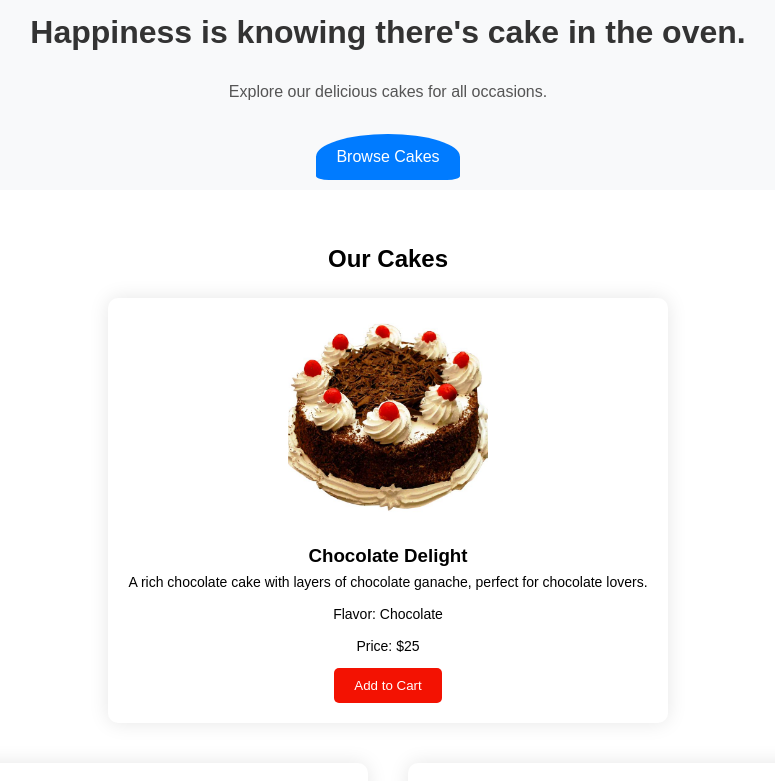
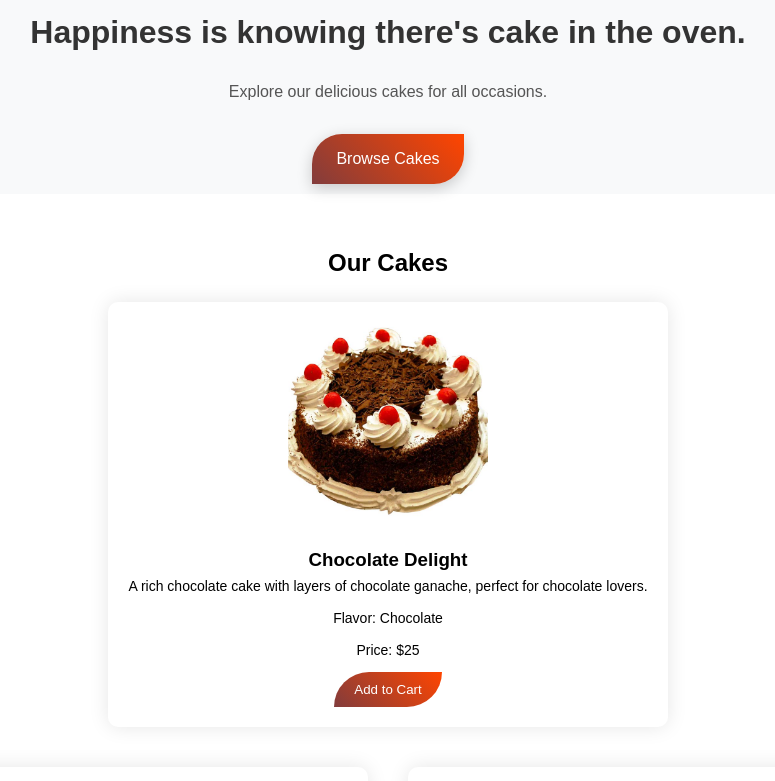
Before and after one commit to pranjalee30/cake, a React (Create React App) app: page / in a window 1280 px wide. Shown: the part 280-1061 px from the top of the page, without its empty margins (267-1042 px from the left). Built offline with nearby package versions, Linux system fonts and the light colour scheme.

Commit message:
updated cake buttons

```diff
--- a/src/App.css
+++ b/src/App.css
@@ -104,7 +104,7 @@ main {
   margin-bottom: 30px;
 }
 
-.btn {
+/* .btn {
   display: inline-block;
   padding: 10px 20px;
   background-color: #007bff;
@@ -126,8 +126,29 @@ main {
   background-color: #4f09f1;
   transform: translateY(-5px) rotateY(10deg);
   box-shadow: 0 0 20px rgba(0, 0, 0, 0.4);
+} */
+.btn {
+  display: inline-block;
+  padding: 12px 24px;
+  font-size: 16px;
+  color: white;
+  background: linear-gradient(45deg, #823c3c, #ff4500);
+  border: none;
+  border-radius: 30px 0px 30px 0px;
+  cursor: pointer;
+  text-decoration: none;
+  transition: 0.3s ease, transform 0.3s ease;
+  box-shadow: 0 4px 15px rgba(0, 0, 0, 0.2);
 }
 
+.btn:hover {
+  background: linear-gradient(45deg, #ff4500, #823c3c);
+  transform: translateY(-2px);
+}
+
+.btn:active {
+  transform: translateY(0);
+}
 .cake-catalog {
   padding: 50px 0;
   text-align: center;
@@ -185,13 +206,17 @@ main {
   color: #fff;
   border: #333;
   padding: 10px 20px;
-  border-radius: 5px;
+  background: linear-gradient(45deg, #823c3c, #ff4500);
+  border: none;
+  border-radius: 80px 0px 80px 0px;
   cursor: pointer;
+  text-decoration: none;
   transition: background-color 0.3s ease;
 }
 
 .cake button:hover {
-  background-color: #1b1919;
+  background: linear-gradient(45deg, #ff4500, #823c3c);
+  transform: translateY(-2px);
 }
 
 /* Footer Styles */
```
